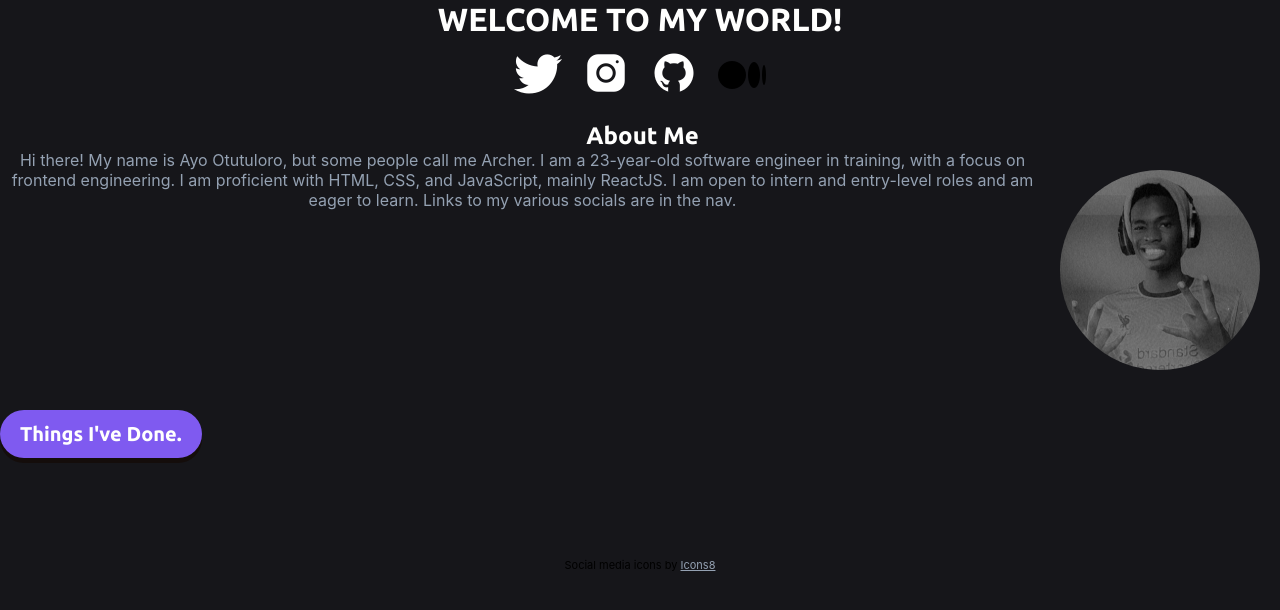
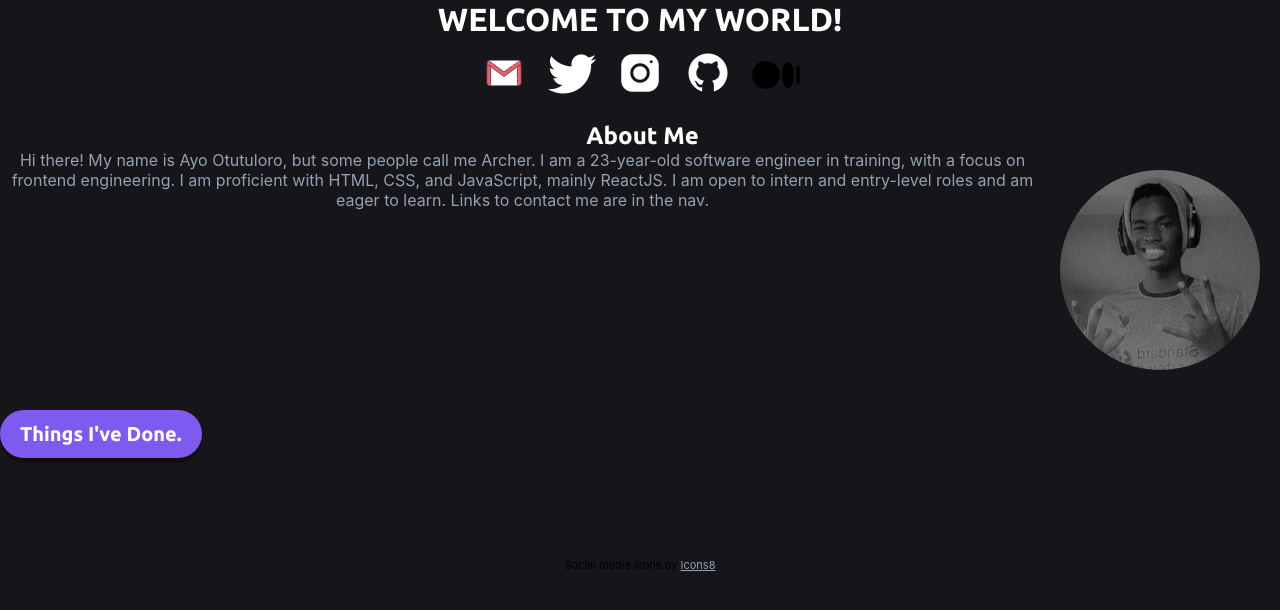
Before and after one commit to DarkerArcher/my-site, a React (Create React App) app: page / in a window 1280 px wide. Shown: the top 610 px of the page. Built offline with nearby package versions, Linux system fonts and the light colour scheme.

Commit message:
Added an email

```diff
--- a/src/components/main.js
+++ b/src/components/main.js
@@ -27,7 +27,7 @@ function MainPage() {
                 </div>
                 <div className="section-content">
                     <p>Hi there! My name is Ayo Otutuloro, but some people call me Archer. I am a 23-year-old software engineer in training, with a focus on frontend engineering.
-                        I am proficient with HTML, CSS, and JavaScript, mainly ReactJS. I am open to intern and entry-level roles and am eager to learn. Links to my various socials are in the nav.
+                        I am proficient with HTML, CSS, and JavaScript, mainly ReactJS. I am open to intern and entry-level roles and am eager to learn. Links to contact me are in the nav.
                     </p>
                     <img src={require("../assets/Snapchat-headshot.jpg")} width="200" height="200" alt="Ayo" id="archer-headshot" />
                 </div>
--- a/src/components/nav.js
+++ b/src/components/nav.js
@@ -4,6 +4,11 @@ function Nav() {
     return (
         <nav className="topnav">
         <ul>
+            <a href="mailto: ayootutuloro@gmail.com" target="_blank" rel="noreferrer">
+                <li>
+                    <img src={require("../assets/icons8-gmail-logo-48.png")} alt="Gmail logo" />
+                </li>
+            </a>
             <a href="https://twitter.com/DarkerArcher" target="_blank" rel="noreferrer">
                 <li>
                     <img src={require("../assets/icons8-twitter-48.png")} alt="Twitter Icon" />
```
Also changed, not shown: src/assets/icons8-gmail-logo-48.png (added).
